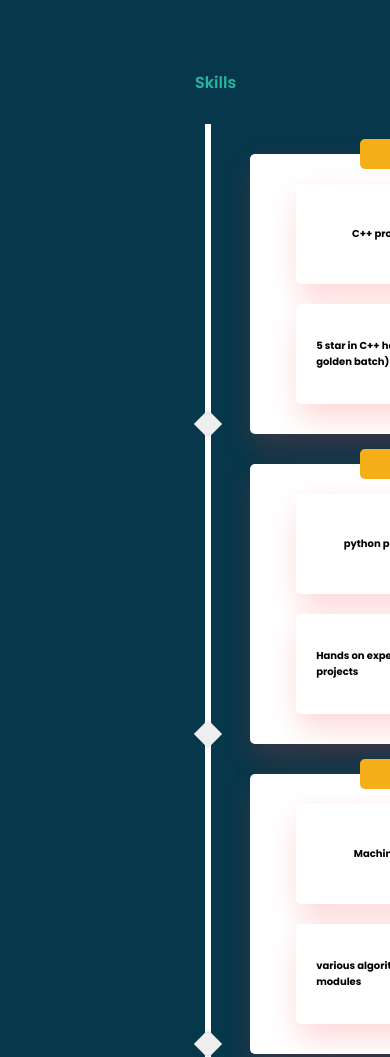
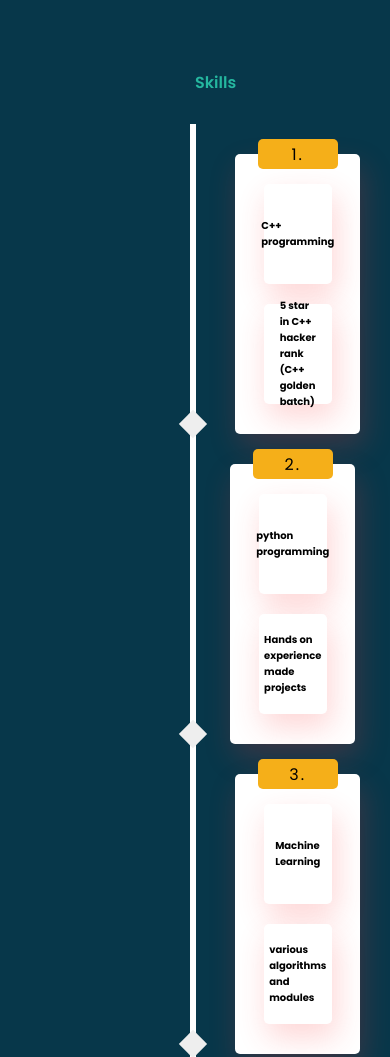
Before and after one commit to Sourahsis/Portfolio, a plain HTML site: page index.html in a window 390 px wide. Shown: the part 1280-2337 px from the top of the page. Drawn offline with nearby package versions, Linux system fonts and the light colour scheme; a script that the page names is missing.

Commit message:
Update style.css

```diff
--- a/style.css
+++ b/style.css
@@ -396,46 +396,34 @@ header {
   visibility: visible;
   opacity: 1;
 }
+
 @media screen and (max-width: 900px) {
-  .timeline {
-    ul {
-      li {
-        div {
+  .timeline ul li div {
     width: 250px;
     flex-direction: column;
-          div {
+  }
+  .timeline ul li div div {
     width: 80%;
     margin: 10px;
   }
-        }
-        &:nth-of-type(even) {
-          > div {
+  .timeline ul li:nth-of-type(even) > div {
     left: -289px;
   }
 }
-      }
-    }
-  }
-}
-
 @media screen and (max-width: 600px) {
   body {
     background: #8bfff4;
   }
-  .timeline {
-    ul {
-      li {
-        margin-left: 20px;
-        div {
-          width: calc(100vw - 91px);
+
+  .timeline ul li {
+    margin-left: 5px;
   }
-        &:nth-of-type(even) {
-          > div {
-            left: 45px;
+  .timeline ul li div {
+    width: calc(50vw - 70px);
+    height:auto;
   }
-        }
-      }
-    }
+  .timeline ul li:nth-of-type(even) > div {
+    left: 40px;
   }
 }
 
```
Lines whose indentation alone changed are shown as unchanged.
